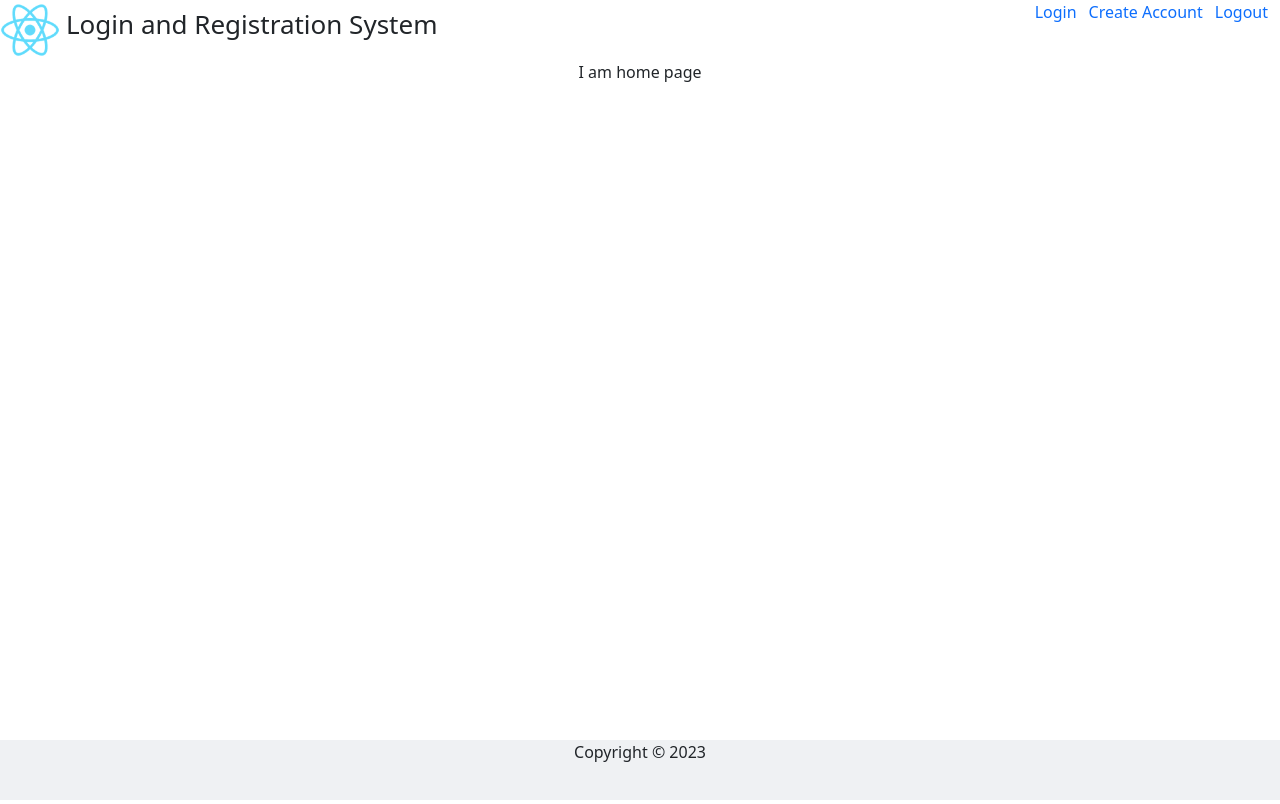
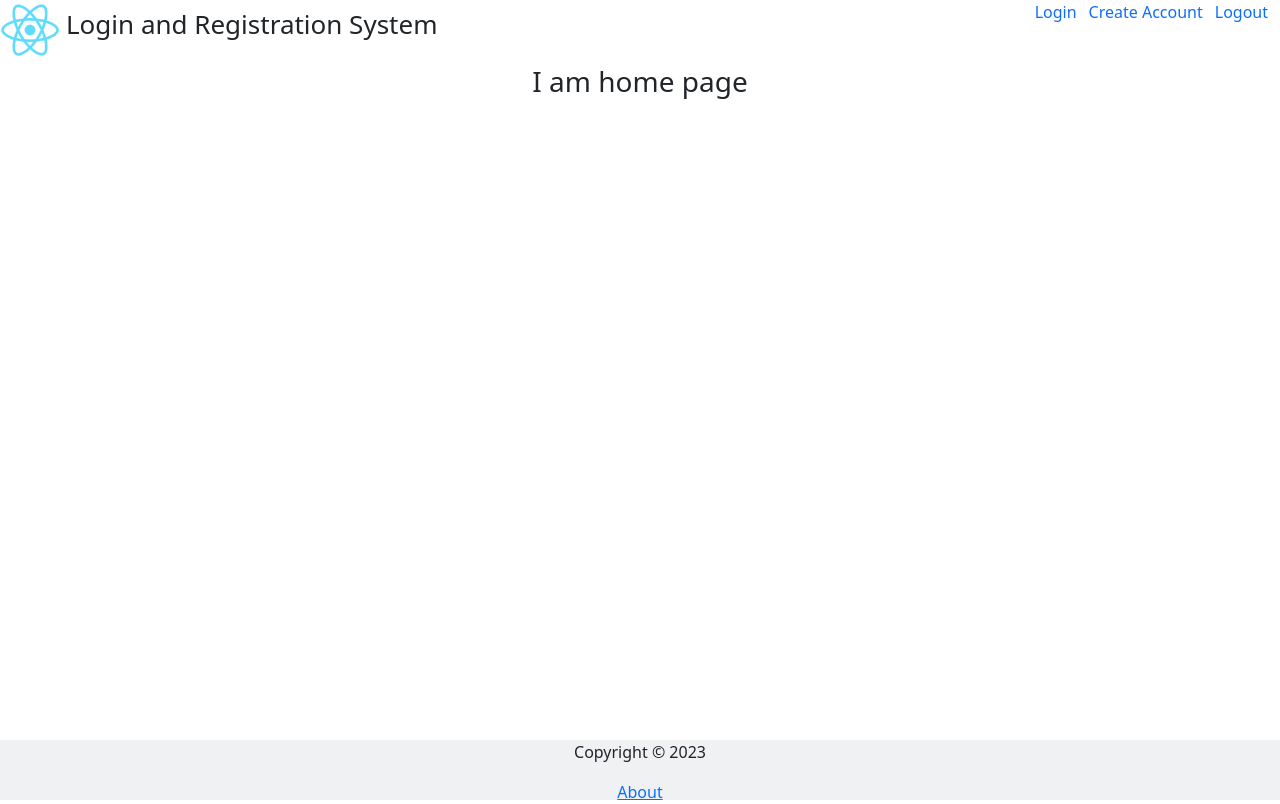
Before and after one commit to josecome/login-and-registration-reactjs, a React (Create React App) app: page / in a window 1280 px wide. Built offline with nearby package versions, Linux system fonts and the light colour scheme.

Commit message:
Minor changes made

```diff
--- a/src/App.js
+++ b/src/App.js
@@ -24,8 +24,6 @@ function App() {
         <Route path='/login' element={<Login />} />
         <Route path='/create_account' element={<Registration />} />
         <Route path='/logout' element={<Logout />} />
-
-        <Route path='/About' element={<About />} />
       </Routes>
       <Footer />
       </div>
--- a/src/components/Footer.js
+++ b/src/components/Footer.js
@@ -1,3 +1,5 @@
+import { Link } from 'react-router-dom'
+
 const Footer = () => {
   const centerText = {
     textAlign: 'center',
@@ -12,6 +14,7 @@ const Footer = () => {
   return (
     <div style={ divStyle }>
       <p style={ centerText }>Copyright &copy; 2023</p>
+      <Link to='/about'>About</Link>
     </div>
   );
 }
--- a/src/components/Header.js
+++ b/src/components/Header.js
@@ -24,7 +24,7 @@ const Header = ({ title }) => {
 
   return (
     <header style={ headerStyle }>
-      <img src="./logo192.png" style={ imgStyle } alt="Logo" /><span style={ titleStyle }>{ title }</span>
+      <a href='/'><img src="./logo192.png" style={ imgStyle } alt="Logo" /></a><span style={ titleStyle }>{ title }</span>
       <span style={ linksStyle }>
         { location.pathname !== "/login"
         && (<a style={ linkStyle } href="/login">Login</a>) }
--- a/src/views/Home.js
+++ b/src/views/Home.js
@@ -1,9 +1,13 @@
 
 
 const Home = () => {
+  const spanStyle = {
+    fontSize: '28px',
+    marginTop: '20%',
+  };
     return (
       <div>
-        I am home page
+        <span style={ spanStyle }>I am home page</span>
       </div>
     );
 }
```
